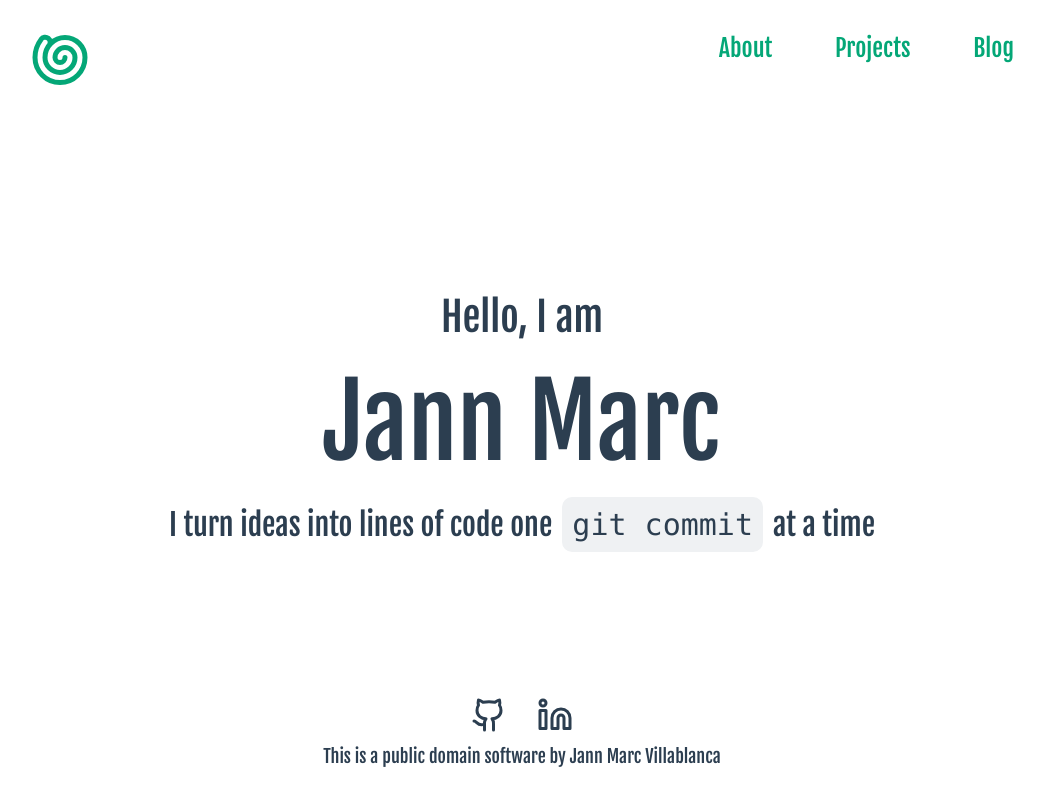
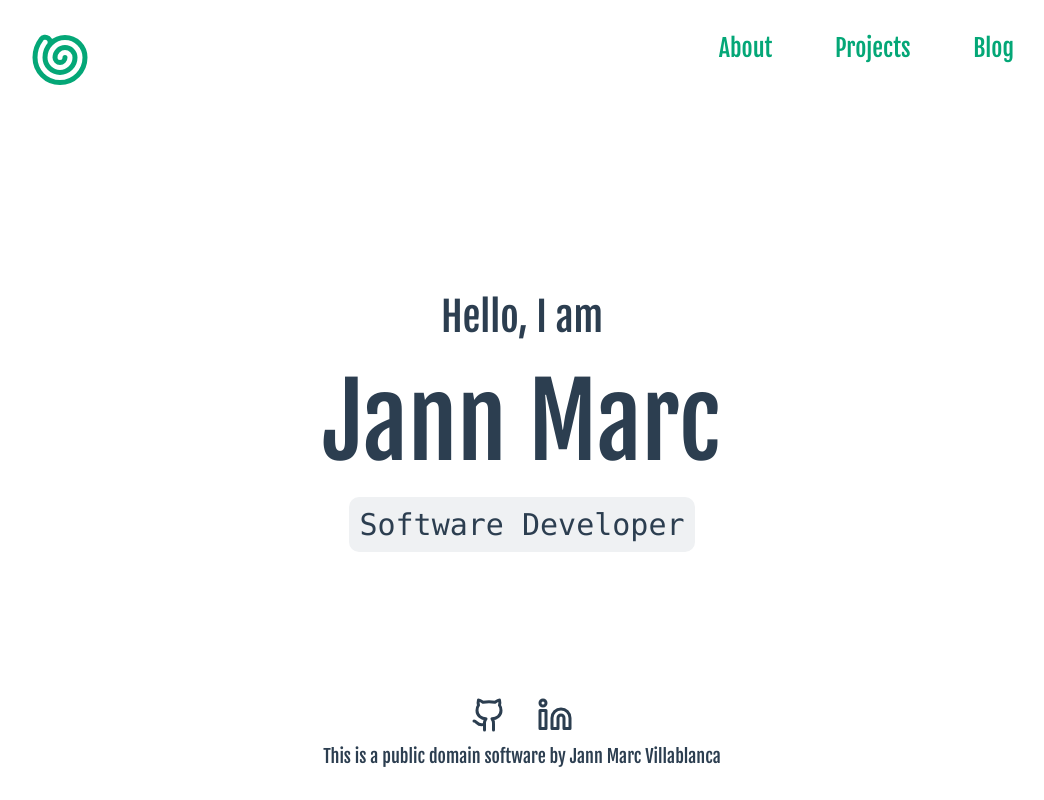
Before and after one commit to jfvillablanca/portfolio, a Vue app: page / in a window 1280 px wide. Shown: the whole page, without its empty margins (118-1162 px from the left). Built offline with nearby package versions, Linux system fonts and the light colour scheme.

Commit message:
remove statement, replace with standard title

```diff
--- a/src/views/HomeView.vue
+++ b/src/views/HomeView.vue
@@ -5,11 +5,15 @@
         <h3>Hello, I am</h3>
         <h1>Jann Marc</h1>
         <div class="statement">
-            <p class="mr-4">I turn ideas into lines of code one</p>
-            <span class="font-mono px-4 py-2 rounded-2xl bg-[#eff1f3] dark:bg-[#343941]"
-                >git commit</span
-            >
-            <p class="ml-4">at a time</p>
+            <!-- <p class="mr-4">I turn ideas into lines of code one</p> -->
+            <!-- <span class="font-mono px-4 py-2 rounded-2xl bg-[#eff1f3] dark:bg-[#343941]"> -->
+            <!--     git commit -->
+            <!-- </span> -->
+            <!-- <p class="ml-4">at a time</p> -->
+
+            <p class="font-mono px-4 py-2 rounded-2xl bg-[#eff1f3] dark:bg-[#343941]">
+                Software Developer
+            </p>
         </div>
     </div>
 </template>
```
